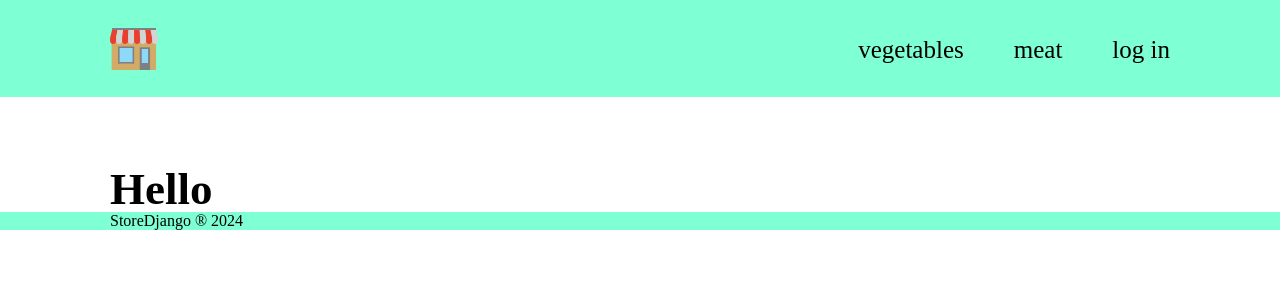
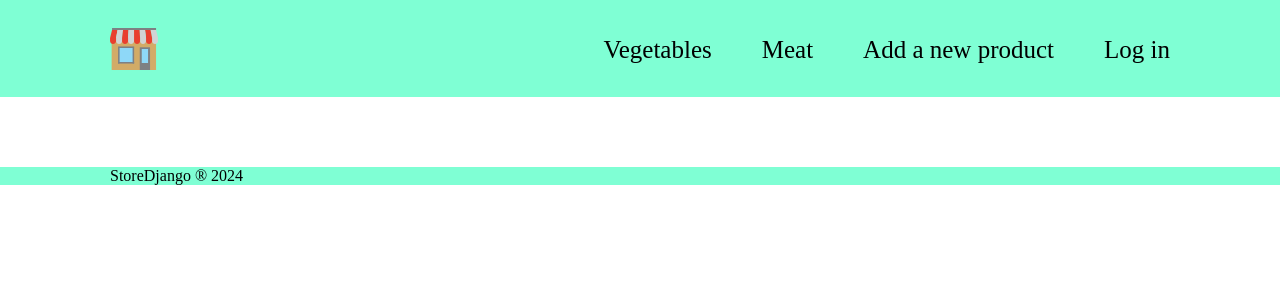
Before and after one commit to AramMadoyanMexaki/django-store, a Django app: template storeapp/templates/home.html in a window 1280 px wide. Shown: the top 300 px of the page. Run offline with Django 4.2, Linux system fonts and the light colour scheme; the template is opened without the code that fills it, so the values that code supplies are empty.

Commit message:
Templates correction.

```diff
--- a/store/settings.py
+++ b/store/settings.py
@@ -56,7 +56,9 @@ ROOT_URLCONF = 'store.urls'
 TEMPLATES = [
     {
         'BACKEND': 'django.template.backends.django.DjangoTemplates',
-        'DIRS': [],
+        'DIRS': [
+            BASE_DIR / "storeapp" / "templates"
+        ],
         'APP_DIRS': True,
         'OPTIONS': {
             'context_processors': [
--- a/storeapp/admin.py
+++ b/storeapp/admin.py
@@ -3,7 +3,7 @@ from .models import Product, Category
 
 
 class ProductAdmin(admin.ModelAdmin):
-    list_display = ("name", "buy_count", "created_at", "updated_at", "category", "price")
+    list_display = ("name", "buy_count", "created_at", "updated_at", "photo", "category", "price")
     search_fields = ("name",)
 
 
--- a/storeapp/models.py
+++ b/storeapp/models.py
@@ -11,7 +11,7 @@ class Category(models.Model):
 class Product(models.Model):
     name = models.CharField(max_length=200)
     photo = models.ImageField(upload_to="products/photos/", max_length=100)
-    price = models.IntegerField(max_length=5, default=0)
+    price = models.IntegerField(default=0)
     buy_count = models.IntegerField(default=0)
     created_at = models.DateTimeField(auto_now_add=True)
     updated_at = models.DateTimeField(auto_now=True)
--- a/storeapp/static/css/styles.css
+++ b/storeapp/static/css/styles.css
@@ -65,8 +65,13 @@ a {
     margin-top: 70px;
 }
 
+.product_item {
+    margin-bottom: 35px;
+}
+
 /* footer */
 
 .footer {
     background-color: aquamarine;
+    margin-top: 70px;
 }
--- a/storeapp/templates/base.html
+++ b/storeapp/templates/base.html
@@ -17,26 +17,31 @@
                 </a>
                 <ul class="list nav_list flex">
                     <li class="nav_item">
-                        <a href="#" class="nav_link">vegetables</a>
+                        <a href="#" class="nav_link">Vegetables</a>
                     </li>
                     <li class="nav_item">
-                        <a href="#" class="nav_link">meat</a>
+                        <a href="#" class="nav_link">Meat</a>
                     </li>
                     <li class="nav_item">
-                        <a href="#" class="nav_link">log in</a>
+                        <a href="#" class="nav_link">Add a new product</a>
+                    </li>
+                    <li class="nav_item">
+                        <a href="#" class="nav_link">Log in</a>
                     </li>
                 </ul>
             </div>
         </header>
         <section class="main_section">
             <div class="container">
+                {% block content %}
                 <div class="context">
-                    <h1 class="main_title">Hello</h1>
+                    <h1 class="main_title">{{ name }}</h1>
                     <h2 class="sec_title"></h2>
                     <ul class="list sec_list">
                         <li class="sec_item"></li>
                     </ul>
                 </div>
+                {% endblock %}
             </div>
         </section>
     </main>
--- a/storeapp/templates/home.html
+++ b/storeapp/templates/home.html
@@ -1,11 +1,10 @@
 {% extends 'base.html' %}
-
-{% block context %}
+{% block content %}
     <ul class="list product_list">
         {% for p in products %}
-            <h2>{{ name }}</h2>
+            <h2>{{ p.name }}</h2>
             <li class="product_item">
-                <p class="product_descr">Price for kg: {{ price }}</p>
+                <p class="product_descr">Price for kg: {{ p.price }}$</p>
             </li>
         {% endfor %}
     </ul>
--- a/storeapp/templates/login.html
+++ b/storeapp/templates/login.html
@@ -1,5 +1,5 @@
 {% extends 'base.html' %}
 
-{% block context %}
+{% block content %}
 
 {% endblock %}
--- a/storeapp/urls.py
+++ b/storeapp/urls.py
@@ -6,5 +6,4 @@ urlpatterns = [
     path('', views.index, name="home"),
     path('fruits/', views.fruits, name="fruits"),
     path('base/', views.base, name="base"),
-    path('home/', views.home, name="home"),
 ]
--- a/storeapp/views.py
+++ b/storeapp/views.py
@@ -3,10 +3,8 @@ from django.http import HttpResponse
 from django.shortcuts import redirect
 from .models import *
 
+
 def index(request):
-    return HttpResponse("OK!")
-
-def home(request):
     products = Product.objects.all()
 
     prices = [product.price for product in products]
```
